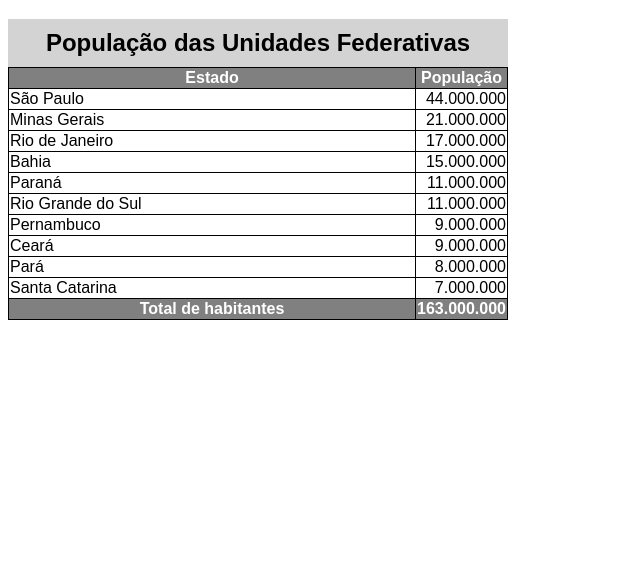
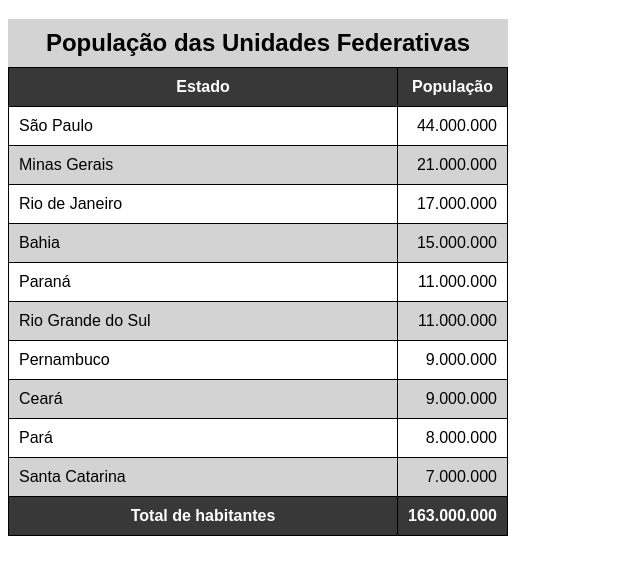
Before and after one commit to GlodyAlien/HTML-CSS, a plain HTML site: page EXERCÍCIOS/ex023/tabela002.html in a window 1280 px wide. Shown: the part 61-636 px from the top of the page, without its empty margins (0-640 px from the left). Drawn offline with Linux system fonts and the light colour scheme.

Commit message:
Update tabela002.html

```diff
--- a/EXERCÍCIOS/ex023/tabela002.html
+++ b/EXERCÍCIOS/ex023/tabela002.html
@@ -13,28 +13,43 @@
         table {
             width: 500px;
             border-collapse: collapse;
+            position: relative;
         }
 
         td,th {
             border: 1px solid black;
+            padding: 10px;
         }
 
         caption {
+            font-size: 1.5em;
             font-weight: bold;
-            font-size: 1.5em;
             padding: 10px;
             background-color: lightgray;
         }
 
         thead, tfoot {
-            background-color: gray;
+            background-color: #383838;
             color: white;
+        }
+
+        thead > tr > th {
+            position: sticky;
+            top: -1px;
+            background-color: #383838;
+        }
+
+        tbody > tr:nth-child(odd) { /* 2n-1*/
+            background-color: white;
+        }
+
+        tbody > tr:nth-child(even) { /* 2n*/
+            background-color: lightgray;
         }
 
         td.num {
             text-align: right;
         }
-
 
 </style>
 </head>
```
